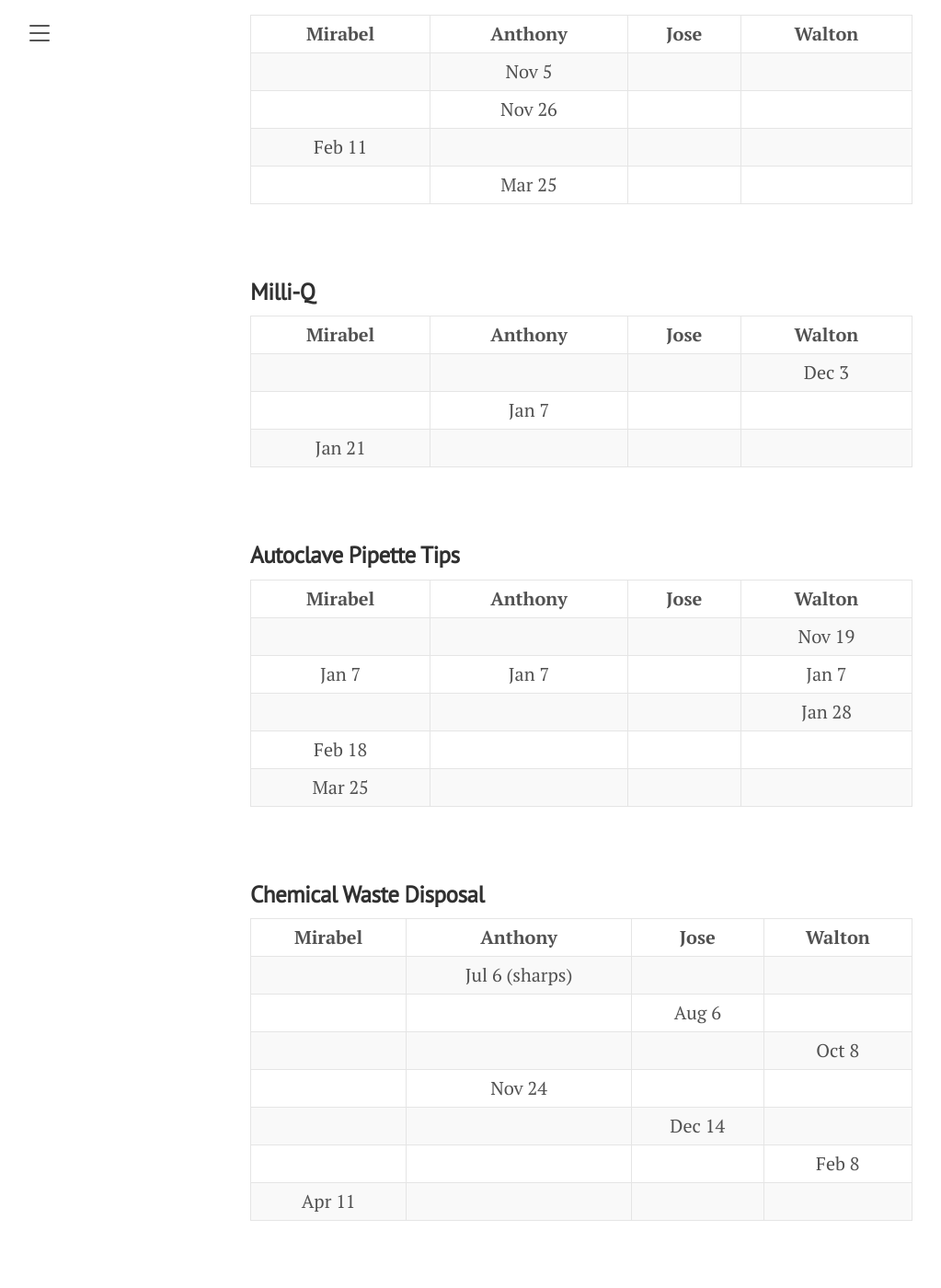
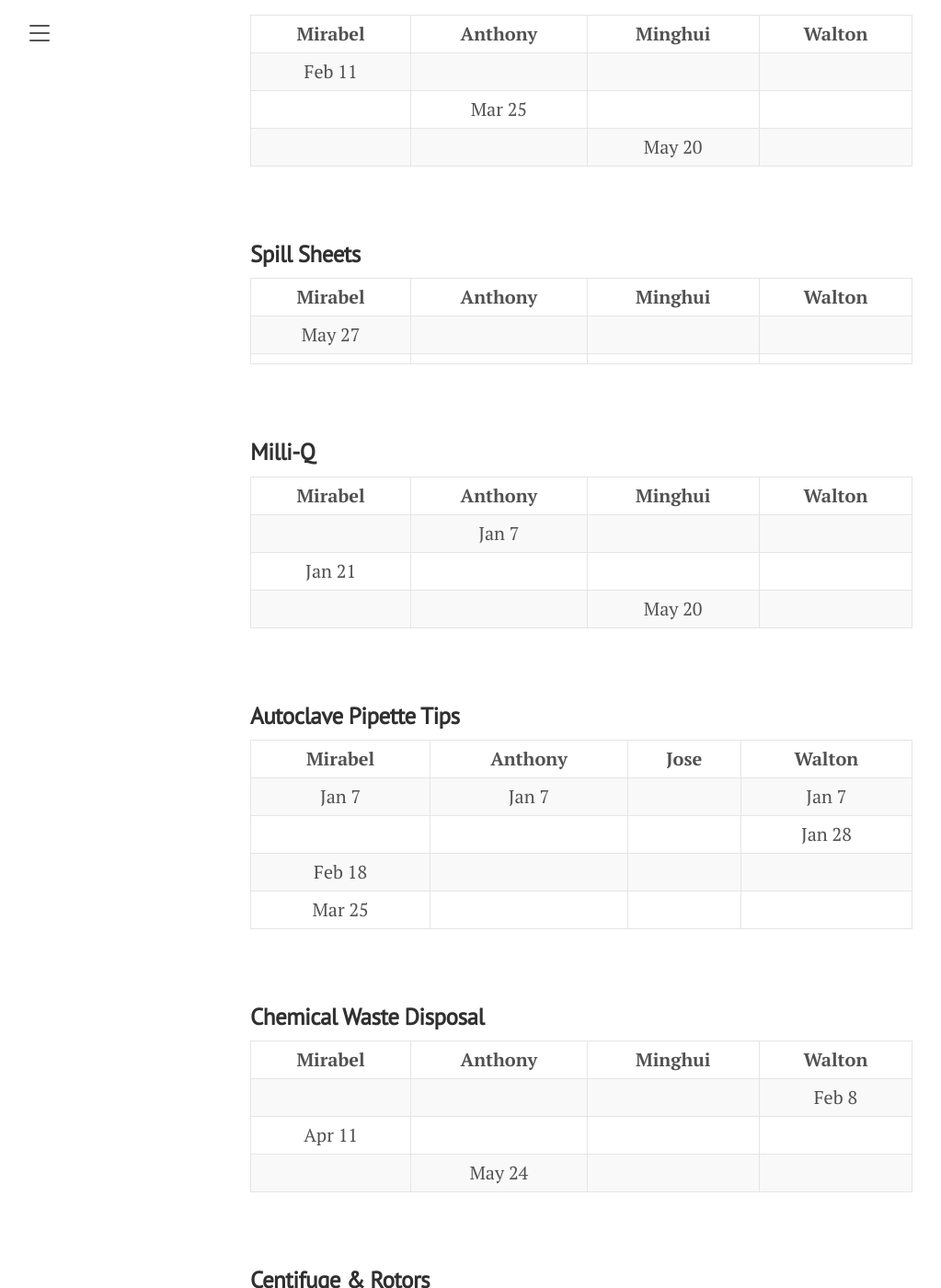
Before and after one commit to horsmanlab/horsmanlab.github.io, a Jekyll site: the page built from duties.md, in a window 1280 px wide and 1400 px high, scrolled down 1373 px. Shown: the whole window at 92% size, without its empty margins (8-1031 px from the left). Built offline with Jekyll 4.4.1, drawn with Linux system fonts in a browser that asks for light colours.

Commit message:
May 30 update

```diff
--- a/duties.md
+++ b/duties.md
@@ -14,23 +14,11 @@ title: Duties
     <tr>
       <th>Mirabel</th>
       <th>Anthony</th>
-      <th>Jose</th>
+      <th>Minghui</th>
       <th>Walton</th>
     </tr>
   </thead>
   <tbody>
-    <tr>
-      <td align="center"></td>
-      <td align="center">Nov 5</td>
-      <td align="center"></td>
-      <td align="center"></td>
-    </tr>
-    <tr>
-      <td align="center"></td>
-      <td align="center">Nov 26</td>
-      <td align="center"></td>
-      <td align="center"></td>
-    </tr>
     <tr>
       <td align="center">Feb 11</td>
       <td align="center"></td>
@@ -40,6 +28,39 @@ title: Duties
     <tr>
       <td align="center"></td>
       <td align="center">Mar 25</td>
+      <td align="center"></td>
+      <td align="center"></td>
+    </tr>
+    <tr>
+      <td align="center"></td>
+      <td align="center"></td>
+      <td align="center">May 20</td>
+      <td align="center"></td>
+    </tr>
+    </tbody>
+  </table>
+<br/>
+
+### **Spill Sheets**
+<table>
+  <thead>
+    <tr>
+      <th>Mirabel</th>
+      <th>Anthony</th>
+      <th>Minghui</th>
+      <th>Walton</th>
+    </tr>
+  </thead>
+  <tbody>
+    <tr>
+      <td align="center">May 27</td>
+      <td align="center"></td>
+      <td align="center"></td>
+      <td align="center"></td>
+    </tr>
+    <tr>
+      <td align="center"></td>
+      <td align="center"></td>
       <td align="center"></td>
       <td align="center"></td>
     </tr>
@@ -54,17 +75,11 @@ title: Duties
     <tr>
       <th>Mirabel</th>
       <th>Anthony</th>
-      <th>Jose</th>
+      <th>Minghui</th>
       <th>Walton</th>
     </tr>
   </thead>
   <tbody>
-    <tr>
-      <td align="center"></td>
-      <td align="center"></td>
-      <td align="center"></td>
-      <td align="center">Dec 3</td>
-    </tr>
     <tr>
       <td align="center"></td>
       <td align="center">Jan 7</td>
@@ -75,6 +90,12 @@ title: Duties
       <td align="center">Jan 21</td>
       <td align="center"></td>
       <td align="center"></td>
+      <td align="center"></td>
+    </tr>
+    <tr>
+      <td align="center"></td>
+      <td align="center"></td>
+      <td align="center">May 20</td>
       <td align="center"></td>
     </tr>
     </tbody>
@@ -93,12 +114,6 @@ title: Duties
     </tr>
   </thead>
   <tbody>
-    <tr>
-      <td align="center"></td>
-      <td align="center"></td>
-      <td align="center"></td>
-      <td align="center">Nov 19</td>
-    </tr>
     <tr>
       <td align="center">Jan 7</td>
       <td align="center">Jan 7</td>
@@ -135,41 +150,11 @@ title: Duties
     <tr>
       <th>Mirabel</th>
       <th>Anthony</th>
-      <th>Jose</th>
+      <th>Minghui</th>
       <th>Walton</th>
     </tr>
   </thead>
   <tbody>
-    <tr>
-      <td align="center"></td>
-      <td align="center">Jul 6 (sharps)</td>
-      <td align="center"></td>
-      <td align="center"></td>
-    </tr>
-    <tr>
-      <td align="center"></td>
-      <td align="center"></td>
-      <td align="center">Aug 6</td>
-      <td align="center"></td>
-    </tr>
-    <tr>
-      <td align="center"></td>
-      <td align="center"></td>
-      <td align="center"></td>
-      <td align="center">Oct 8</td>
-    </tr>
-    <tr>
-      <td align="center"></td>
-      <td align="center">Nov 24</td>
-      <td align="center"></td>
-      <td align="center"></td>
-    </tr>
-    <tr>
-      <td align="center"></td>
-      <td align="center"></td>
-      <td align="center">Dec 14</td>
-      <td align="center"></td>
-    </tr>
     <tr>
       <td align="center"></td>
       <td align="center"></td>
@@ -179,6 +164,12 @@ title: Duties
     <tr>
       <td align="center">Apr 11</td>
       <td align="center"></td>
+      <td align="center"></td>
+      <td align="center"></td>
+    </tr>
+    <tr>
+      <td align="center"></td>
+      <td align="center">May 24</td>
       <td align="center"></td>
       <td align="center"></td>
     </tr>
@@ -199,13 +190,6 @@ title: Duties
     </tr>
   </thead>
   <tbody>
-    <tr>
-      <td align="center">Dec 3</td>
-      <td align="center"></td>
-      <td align="center">&#x2714;</td>
-      <td align="center"></td>
-      <td align="center"></td>
-    </tr>
     <tr>
       <td align="center">Jan 7</td>
       <td align="center"></td>
@@ -260,6 +244,13 @@ title: Duties
       <td align="center"></td>
       <td align="center"></td>
       <td align="center">&#x2714;</td>
+      <td align="center"></td>
+    </tr>
+    <tr>
+      <td align="center">May 27</td>
+      <td align="center"></td>
+      <td align="center">&#x2714;</td>
+      <td align="center"></td>
       <td align="center"></td>
     </tr>
     </tbody>
```
Also changed, not shown: lab_handbook.md (+4 -4 lines), 4 other files.
